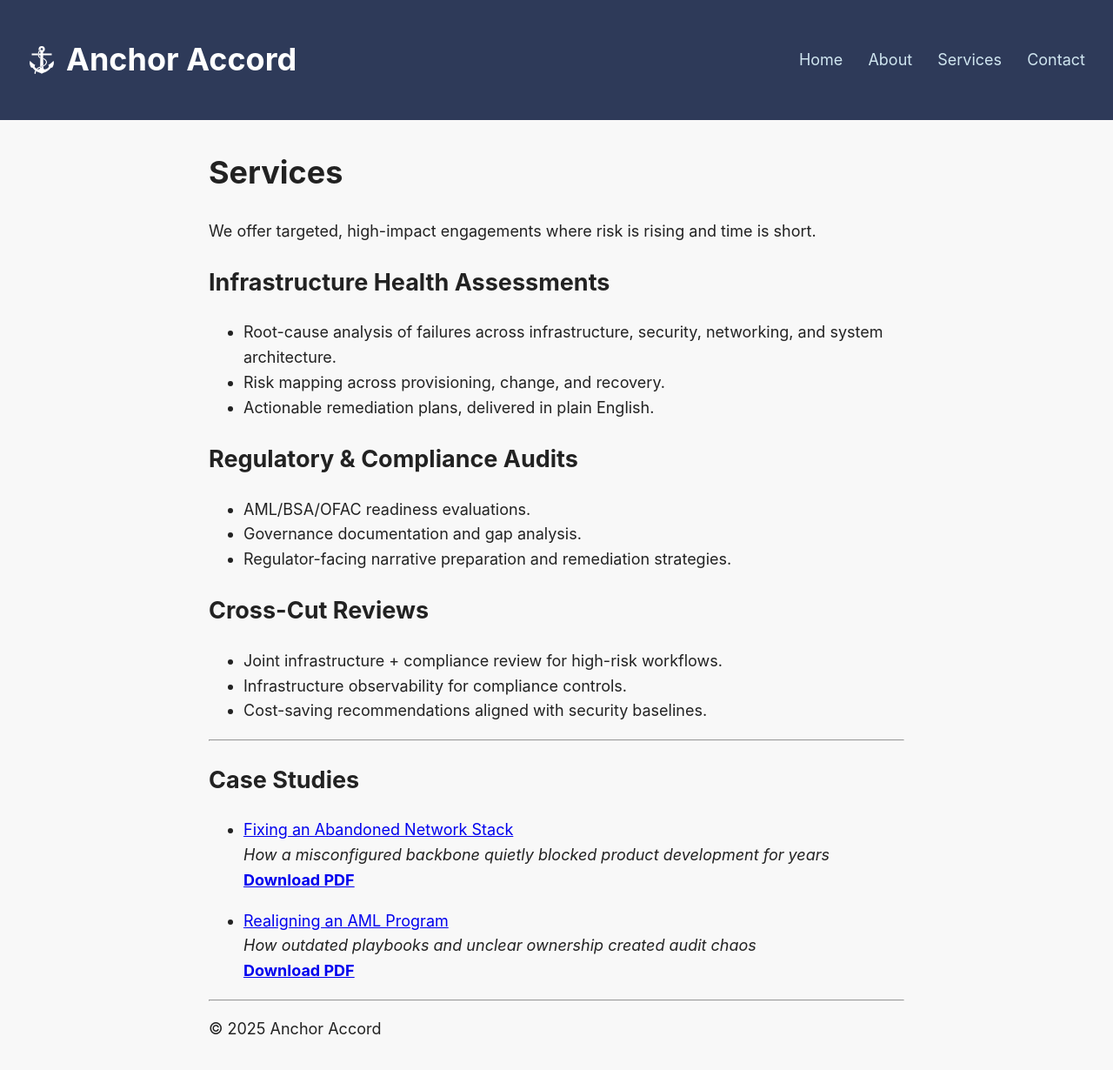
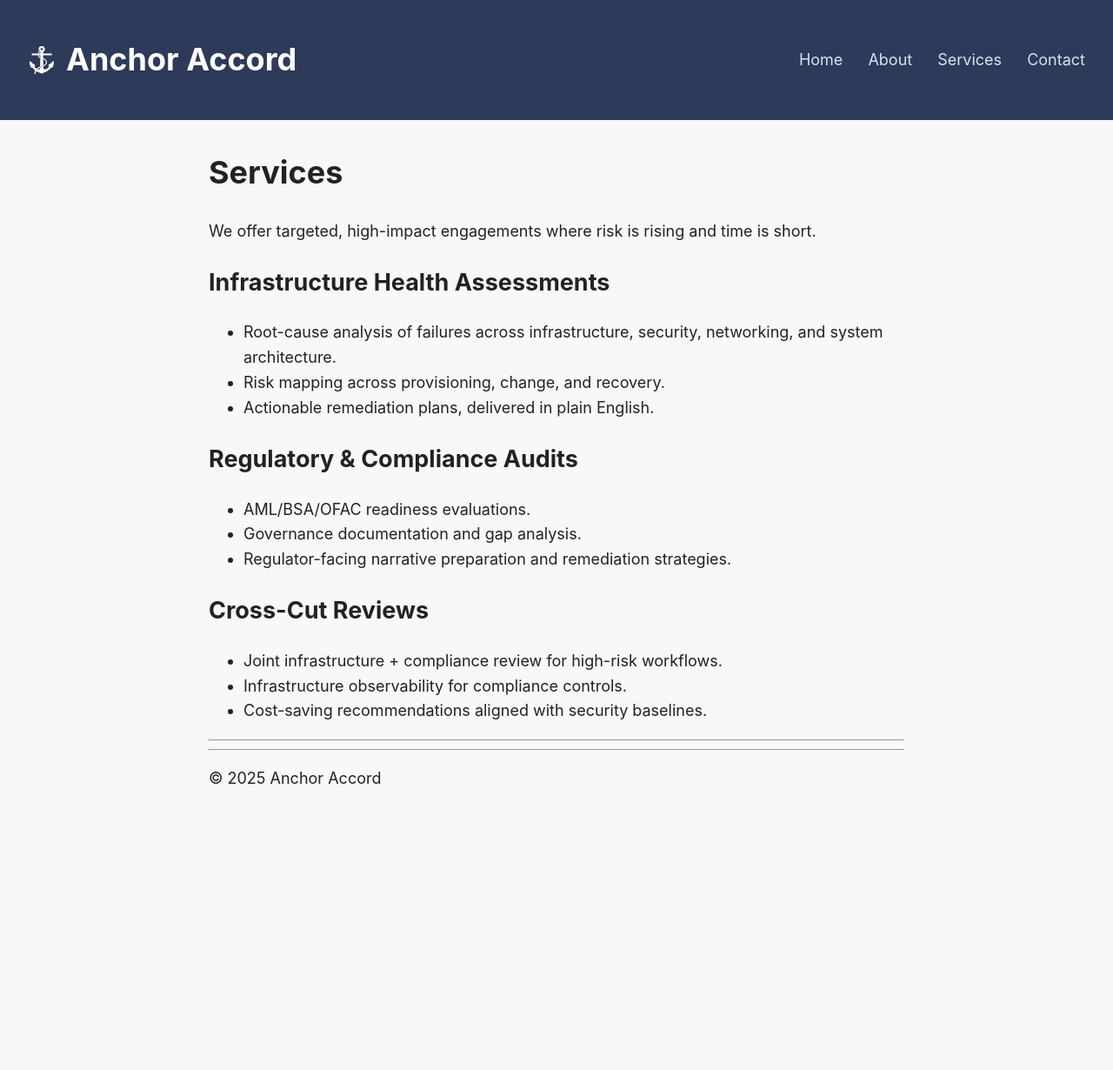
Before and after one commit to urgdog/anchoraccord, a Jekyll site: the page built from services.md, in a window 1280 px wide. Shown: the whole page at 87% size. Built offline with Jekyll 4.4.1, drawn with Linux system fonts in a browser that asks for light colours; after the commit the page ends 942 px from its top, so only the background shows below that.

Commit message:
dropping case studies while polishing

```diff
--- a/services.md
+++ b/services.md
@@ -23,13 +23,3 @@ networking, and system architecture.
 - Cost-saving recommendations aligned with security baselines.
 
 ---
-
-## Case Studies
-
-- [Fixing an Abandoned Network Stack](./case-network-demo.md)
-  _How a misconfigured backbone quietly blocked product development for years_
-  **[Download PDF](/assets/pdfs/haunted-network.pdf)**
-
-- [Realigning an AML Program](./case-fcc-alignment.md)
-  _How outdated playbooks and unclear ownership created audit chaos_
-  **[Download PDF](/assets/pdfs/fcc-alignment.pdf)**
```
